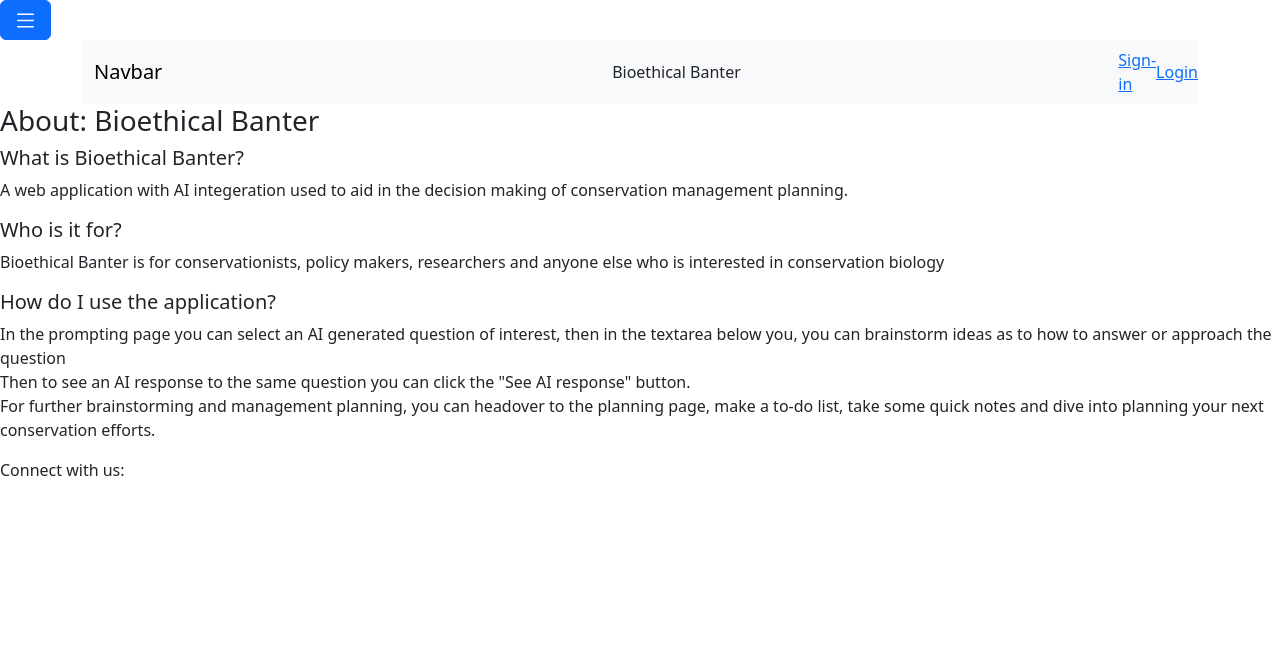
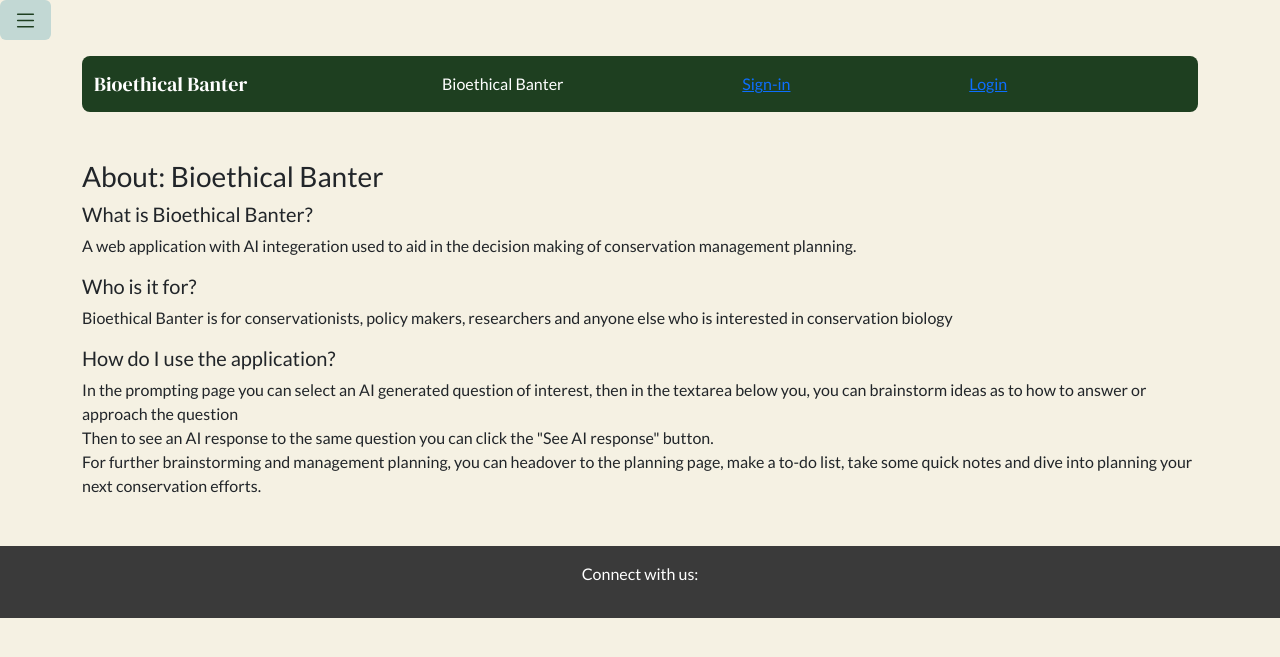
Before and after one commit to Rori-Una/Bioethical_Banter, a Flask app: page / in a window 1280 px wide. Shown: the top 657 px of the page. Run offline with Flask 3, Linux system fonts and the light colour scheme.

Commit message:
Update layout.html

```diff
--- a/templates/layout.html
+++ b/templates/layout.html
@@ -1,28 +1,38 @@
 <!DOCTYPE html>
-<html>
+<html lang="en">
 <head>
     <!-- metadata -->
     <meta charset="utf-8">
     <meta name="viewport" content="width=device-width, initial-scale=1">
     <title>{% block title %}{% endblock %}</title>
-         <!-- bootstrap stylesheet link here -->
+
+    <!-- Google Fonts -->
+    <link href="https://fonts.googleapis.com/css2?family=DM+Serif+Display&family=Lato&family=Playfair+Display&display=swap" rel="stylesheet">
+
+    <!-- Bootstrap CSS -->
     <link href="https://cdn.jsdelivr.net/npm/bootstrap@5.3.7/dist/css/bootstrap.min.css" rel="stylesheet" integrity="sha384-LN+7fdVzj6u52u30Kp6M/trliBMCMKTyK833zpbD+pXdCLuTusPj697FH4R/5mcr" crossorigin="anonymous">
+
+    <!-- Your Custom Styles -->
+    <link rel="stylesheet" href="/static/style.css">
 </head>
-    <body>
-        <!-- Bootstrap JS script -->
+<body style="font-family: 'Lato', sans-serif; background-color: #F5F1E3;">
+
+    <!-- Bootstrap JS -->
     <script src="https://cdn.jsdelivr.net/npm/bootstrap@5.3.7/dist/js/bootstrap.bundle.min.js" integrity="sha384-ndDqU0Gzau9qJ1lfW4pNLlhNTkCfHzAVBReH9diLvGRem5+R9g2FzA8ZGN954O5Q" crossorigin="anonymous"></script>
-        <!-- navbar, hamburger menu and footer can come here -->
-        <!-- Offcanvas menue -->
-        <button class="btn btn-primary" type="button" data-bs-toggle="offcanvas" data-bs-target="#offcanvasWithBothOptions" aria-controls="offcanvasWithBothOptions"><svg xmlns="http://www.w3.org/2000/svg" width="25" height="25" fill="currentColor" class="bi bi-list" viewBox="0 0 16 16">
+
+    <!-- Offcanvas Menu -->
+    <button class="btn" style="background-color: #c2d8d4;" type="button" data-bs-toggle="offcanvas" data-bs-target="#offcanvasWithBothOptions" aria-controls="offcanvasWithBothOptions">
+        <svg xmlns="http://www.w3.org/2000/svg" width="25" height="25" fill="#1e3f20" class="bi bi-list" viewBox="0 0 16 16">
             <path fill-rule="evenodd" d="M2.5 12a.5.5 0 0 1 .5-.5h10a.5.5 0 0 1 0 1H3a.5.5 0 0 1-.5-.5m0-4a.5.5 0 0 1 .5-.5h10a.5.5 0 0 1 0 1H3a.5.5 0 0 1-.5-.5m0-4a.5.5 0 0 1 .5-.5h10a.5.5 0 0 1 0 1H3a.5.5 0 0 1-.5-.5"/>
-</svg></button>
+        </svg>
+    </button>
 
     <div class="offcanvas offcanvas-start" data-bs-scroll="true" tabindex="-1" id="offcanvasWithBothOptions" aria-labelledby="offcanvasWithBothOptionsLabel">
-            <div class="offcanvas-header">
-                <h5 class="offcanvas-title" id="offcanvasWithBothOptionsLabel">Bioethical Banter</h5>
+        <div class="offcanvas-header" style="background-color: #1e3f20;">
+            <h5 class="offcanvas-title" id="offcanvasWithBothOptionsLabel" style="font-family: 'DM Serif Display'; color: white;">Bioethical Banter</h5>
             <button type="button" class="btn-close" data-bs-dismiss="offcanvas" aria-label="Close"></button>
         </div>
-            <div class="offcanvas-body">
+        <div class="offcanvas-body" style="background-color: #F5F1E3;">
             <h6><a href="/login">Login</a></h6>
             <h6><a href="/logout">Logout</a></h6>
             <h6><a href="/">Home Page</a></h6>
@@ -31,24 +41,26 @@
         </div>
     </div>
 
-        <!-- navbar -->
-        <div class="container">
-            <nav class="navbar navbar-expand-lg bg-body-tertiary">
+    <!-- Navbar -->
+    <div class="container my-3">
+        <nav class="navbar navbar-expand-lg" style="background-color: #1e3f20; border-radius: 8px;">
             <div class="container-fluid">
-                <a class="navbar-brand" href="/">Navbar</a>
+                <a class="navbar-brand" href="/" style="color: white; font-family: 'DM Serif Display';">Bioethical Banter</a>
+                <div style="color: white;">{% block nav %}{% endblock %}</div>
+                <div style="color: white;">{% block signin %}{% endblock %}</div>
+                <div style="color: white;">{% block login %}{% endblock %}</div>
+                <div style="color: white;">{% block logout %}{% endblock %}</div>
             </div>
-                <div class="container-fluid">{% block nav %}{% endblock %}</div>
-                <div>{% block signin %}{% endblock %}</div>
-                <div>{% block login %}{% endblock %}</div>
-                <div>{% block logout %}{% endblock %}</div>
         </nav>
     </div>
 
-        <main>
-            <!-- unique data specific to the pages -->
+    <!-- Main Content -->
+    <main class="container my-5">
         {% block main %}{% endblock %}
     </main>
-        <footer>
+
+    <!-- Footer -->
+    <footer class="text-center py-3" style="background-color: #3A3A3A; color: white;">
         <p>Connect with us:</p>
     </footer>
 </body>
```
Lines whose indentation alone changed are shown as unchanged.
